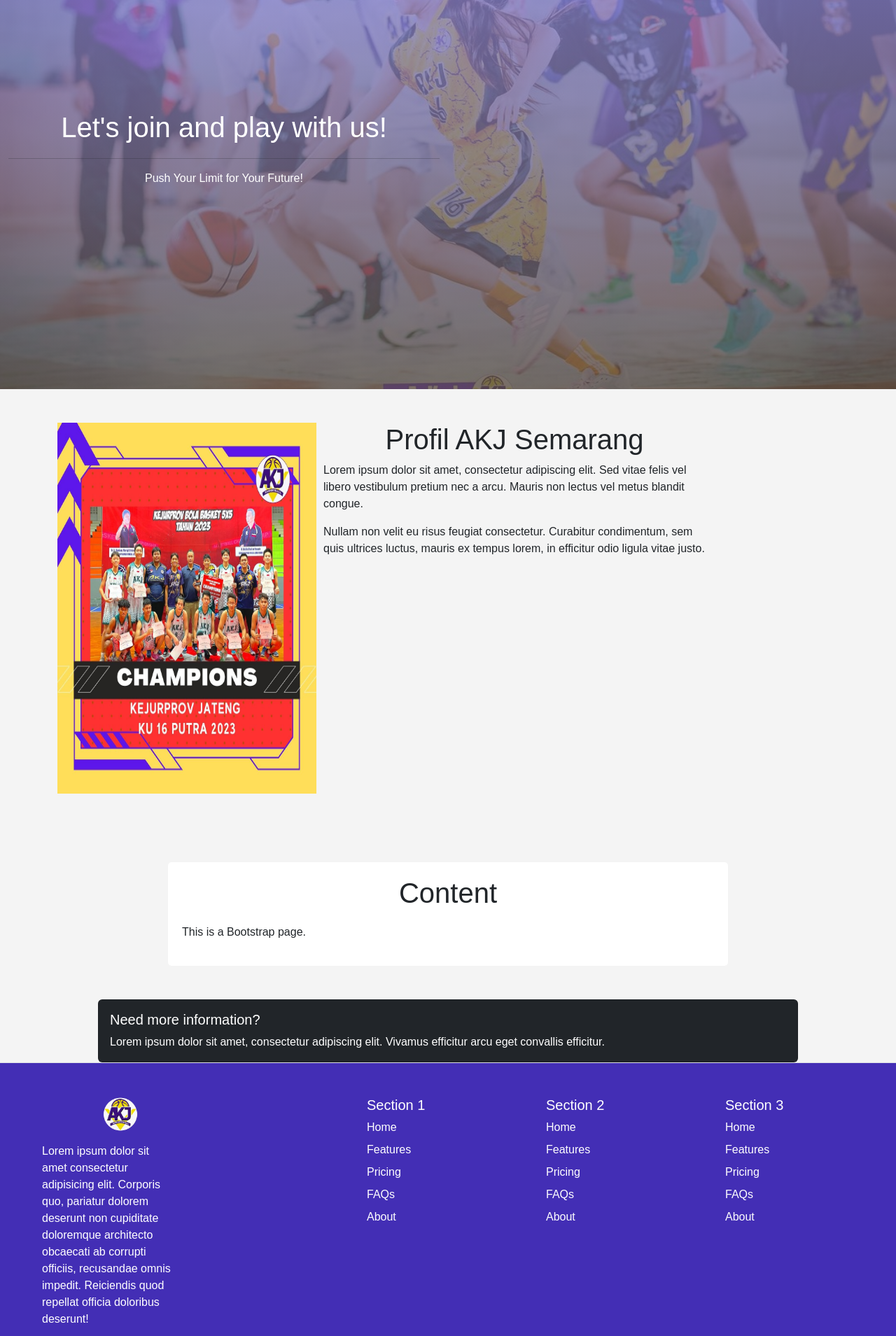
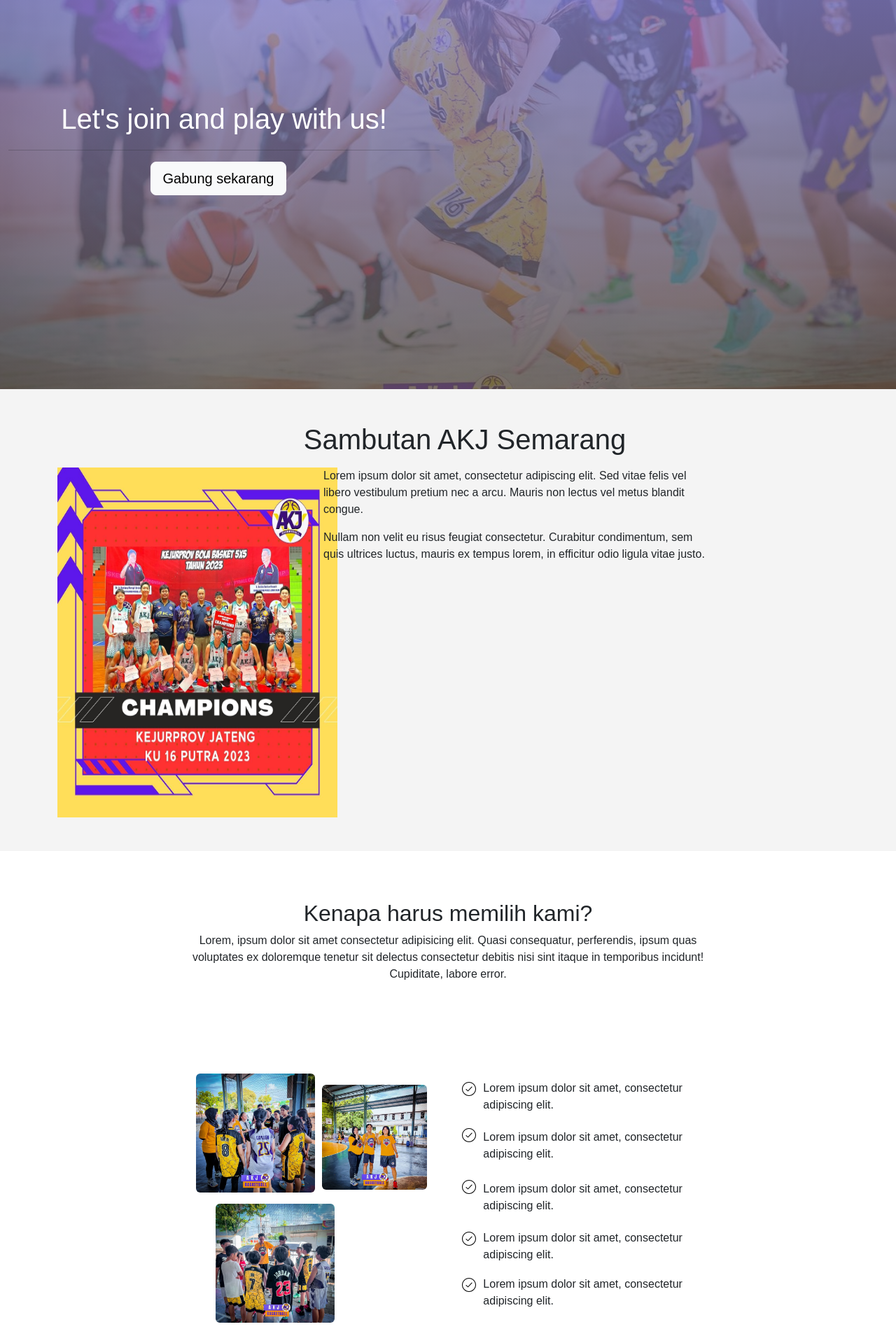
Before and after one commit to isamsd26/Basket_School, a PHP site: page / in a window 1280 px wide. Shown: the part 84-1993 px from the top of the page at 70% size. Run offline with PHP 8.4, Linux system fonts and the light colour scheme.

Commit message:
jumat, 16 feb 2024. Membuat sambutan, kenapa memilih kamu.

```diff
--- a/css/style.css
+++ b/css/style.css
@@ -134,3 +134,25 @@ input[type="submit"]:hover {
   max-width: 100%;
   height: auto;
 }
+
+img.ceklis {
+  width: 24px;
+  height: 24px;
+}
+
+.list-container {
+  display: flex;
+  flex-direction: column;
+}
+
+.list-container p {
+  width: 100%;
+  margin-bottom: 10px; /* Menambahkan jarak antar item */
+}
+
+.list-container p img {
+  margin-right: 10px; /* Atur jarak antara ikon dan teks */
+}
+.item {
+  width: 100%;
+}
--- a/index.php
+++ b/index.php
@@ -44,8 +44,8 @@
                         </li>
                     </ul>
                     <div class="d-flex align-items-center">
-                    <button class="btn btn-outline-light me-2">Masuk</button>
-                    <button class="btn btn-light me-3">Daftar</button>
+                        <button class="btn btn-outline-light me-2" onclick="window.location.href = 'features/login.php';">Masuk</button>
+                        <button class="btn btn-light me-3" onclick="window.location.href = 'features/daftar.php';">Daftar</button>
                     </div>
                 </div>
             </div>
@@ -57,47 +57,125 @@
                 <div class="col-lg-6">
                     <h1 class="text-white font-weight-bold">Let's join and play with us!</h1>
                     <hr class="divider" />
-                <p class="text-white mb-5 font-weight-bold">Push Your Limit for Your Future!</p>
+                    <p class="text-white mb-5 font-weight-bold">
+                        <button class="btn btn-light btn-lg me-3" onclick="window.location.href = 'features/daftar.php';">Gabung sekarang</button>
+                    </p>
                 </div>
                 <div class="col-lg-6">
-
                 </div>
             </div>
         </div>
         </header>
-
-
         <section id="profil" class="container-fluid py-5">
             <div class="container-sm">
+                <h2 class="ps-5 text-center fs-1 mb-3">Sambutan AKJ Semarang</h2>
                 <div class="row">
                     <div class="col-lg-4">
-                    <!-- Gambar di sini -->
-                    <img src="assets/img/content.jpg" alt="AKJ Semarang" class="img-fluid" style="max-width: 370px; height: 530px;">
+                        <img src="assets/img/content.jpg" alt="AKJ Semarang" class="img-fluid" style="max-width: 400px; height: 500px;">
                     </div>
                     <div class="col-lg-6 ">
-                    <!-- Deskripsi profil AKJ Semarang di sini -->
-                    <h2 class=" text-center fs-1">Profil AKJ Semarang</h2>
                         <p>Lorem ipsum dolor sit amet, consectetur adipiscing elit. Sed vitae felis vel libero vestibulum pretium nec a arcu. Mauris non lectus vel metus blandit congue.</p>
                         <p>Nullam non velit eu risus feugiat consectetur. Curabitur condimentum, sem quis ultrices luctus, mauris ex tempus lorem, in efficitur odio ligula vitae justo.</p>
                     </div>
                 </div>
             </div>
         </section>
+        <div class="container-fluid bg-white d-flex flex-column justify-content-center align-items-center ">
+            <div class="container justify-content-center align-items-center">
+                <h2 class="f1-1 text-center">Kenapa harus memilih kami?</h2>
+                <p class="text-center">Lorem, ipsum dolor sit amet consectetur adipisicing elit. Quasi consequatur, perferendis, ipsum quas voluptates ex doloremque tenetur sit delectus consectetur debitis nisi sint itaque in temporibus incidunt! Cupiditate, labore error.</p>
+            </div>
+            <div class="container d-flex justify-content-between align-items-center mt-1">
                 <div class="container">
-        <h1>Content</h1>
-        <p>This is a Bootstrap page.</p>
+                    <!-- Konten untuk container pertama -->
+                    <div>
+                        <div class="row g-0 text-center mb-3">
+                            <div class="col-6">
+                                <img src="assets/img/1.jpg" class="img-fluid rounded" style="width: auto; height: auto;">
                             </div>
-    <div class="card mx-auto mt-5 bg-dark" style="width: 1000px;">
-        <div class="card-body text-white">
+                            <div class="col-6">
+                                    <div class="row g-0">
+                                        <div class="col">
+                                            <img src="assets/img/2.jpg" class="img-fluid rounded mt-3" style="width: auto; height: 150px;">
+                                        </div>
+                                    </div>
+                                </div>
+                            </div>
+                            <div class="row g-0 text-center">
+                                <div class="col-1 ">
+                                </div>
+                                <div class="col-6 ">
+                                    <img src="assets/img/3.jpg"  class="img-fluid rounded" style="max-width: auto; height:auto;">
+                                </div>
+                                <div class="col-1"></div>
+                            </div>
+                        </div>
+                </div>
+                <div class="container">
+                    <!-- Konten untuk container kedua -->
+                    <div class="list-container">
+                        <div class="row my-1">
+                            <div class="col-1">
+                                <img src="assets/ceklis.svg" alt="ceklist icon" style="width: 20px;" class="item">
+                            </div>
+                            <div class="col">
+                                <p>Lorem ipsum dolor sit amet, consectetur adipiscing elit.</p>
+                            </div>
+                        </div>
+                        <div class="row my-1">
+                            <div class="col-1">
+                                <img src="assets/ceklis.svg" alt="ceklist icon" style="width: 20px;" class="item">
+                            </div>
+                            <div class="col my-1">
+                                <p>Lorem ipsum dolor sit amet, consectetur adipiscing elit.</p>
+                            </div>
+                        </div>
+                        <div class="row my-1">
+                            <div class="col-1">
+                                <img src="assets/ceklis.svg" alt="ceklist icon" style="width: 20px;" class="item">
+                            </div>
+                            <div class="col my-1">
+                                <p>Lorem ipsum dolor sit amet, consectetur adipiscing elit.</p>
+                            </div>
+                        </div>
+                        <div class="row my-1">
+                            <div class="col-1">
+                                <img src="assets/ceklis.svg" alt="ceklist icon" style="width: 20px;" class="item">
+                            </div>
+                            <div class="col">
+                                <p>Lorem ipsum dolor sit amet, consectetur adipiscing elit.</p>
+                            </div>
+                        </div>
+                        <div class="row my-1">
+                            <div class="col-1">
+                                <img src="assets/ceklis.svg" alt="ceklist icon" style="width: 20px;" class="item">
+                            </div>
+                            <div class="col">
+                                <p>Lorem ipsum dolor sit amet, consectetur adipiscing elit.</p>
+                            </div>
+                        </div>
+                    </div>
+                </div>
+            </div>
+        </div>
+
+        <div>
+
+        </div>
+
+        <div class="card mx-auto mt-5 ps-4 bg-dark" style="width: 1200px; height: 120px;">
+            <div class="card-body d-flex justify-content-between align-items-center text-white pe-4">
+                <div>
                     <h5 class="card-title">Need more information?</h5>
                     <p class="card-text">Lorem ipsum dolor sit amet, consectetur adipiscing elit. Vivamus efficitur arcu eget convallis efficitur.</p>
                 </div>
+                <button type="button" class="btn btn-light btn-md" onclick="window.location.href = 'features/info.php';">Informari pendaftaran</button>
+            </div>
         </div>
         <div class="container-fluid">
-
         <footer class="row row-cols-1 row-cols-sm-2 row-cols-md-5 pb-3 pt-5 border-top custom-footer-bg text-white">
             <div class="col mb-3 d-flex flex-column align-items-center justify-content-center">
-            <a href="/" class="d-flex align-items-center mb-3 link-body-emphasis text-decoration-none ms-5">
+                <a href="/" class="d-flex align-items-center mb-3 link-body-emphasis text-decoration-none ms-4">
                     <svg class="bi me-2" width="40" height="32"><use xlink:href="#bootstrap"/></svg>
                     <img src="assets/img/Logo_AKJ_Basketball.png" alt="Logo AKJ Semarang" height="50" class="d-inline-block align-top me-2">
                 </a>
```
Also changed, not shown: assets/ceklis.svg (added), assets/img/1.jpg (added), assets/img/2.jpg (added), assets/img/3.jpg (added), features/daftar.php (added), features/login.php (added). Lines whose indentation alone changed are shown as unchanged.
